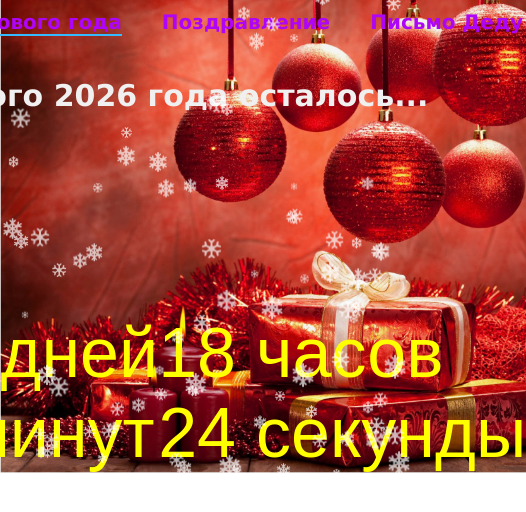
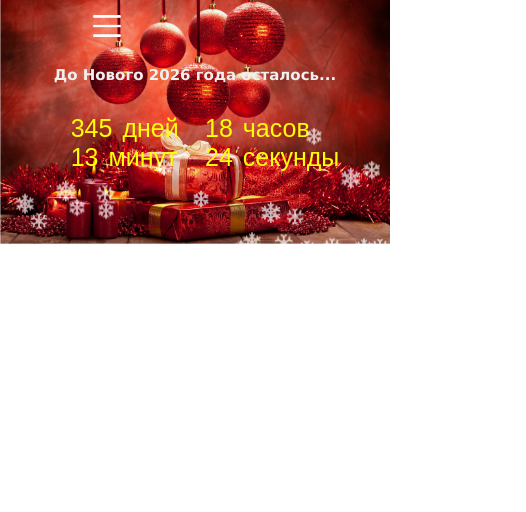
Before and after one commit to JavaScriptMan-for/HappyNewYear, a React (Vite) app in the folder client/: page / in a window 390 px wide. Shown: the top 512 px of the page, 526 px wide, since content can reach past the window. Built offline with nearby package versions, Linux system fonts and the light colour scheme.

Commit message:
udaprive_1

```diff
--- a/client/components/Header.tsx
+++ b/client/components/Header.tsx
@@ -1,32 +1,87 @@
 import "../css/App.css";
-import React from "react";
-import { FC, ReactNode, useEffect } from "react";
+import { FC, ReactNode, useEffect, useState, useMemo } from "react";
 import { Link, useLocation } from "react-router-dom";
+import menu from '/img/menu.png';
 
+interface WindowSize {
+    width: number;
+    height: number;
+}
 
 interface HeaderProps {
     children: ReactNode;
 }
-React.version
+
 const Header: FC<HeaderProps> = ({ children }) => {
     const location = useLocation();
+    const [open, setOpen] = useState<boolean>(false);
+    const [windowSize, setWindowSize] = useState<WindowSize>({
+        width: window.innerWidth,
+        height: window.innerHeight,
+    });
+    useEffect(() => {
+        const handleResize = () => {
+          setWindowSize(prevSize => ({
+            ...prevSize,
+            width: window.innerWidth,
+            height: window.innerHeight,
+        }));
+        };
 
+        window.addEventListener('resize', handleResize);
 
-  const getLinkStyle = (path: string) => {
+        return () => {
+            window.removeEventListener('resize', handleResize);
+        };
+    }, []);
+
+    const handleOpenMenu = () => {
+      !open ? setOpen(true) : setOpen(false)
+    };
+    const handleCloseMenu = () => {
+        setOpen(false);
+    };
+    const getLinkStyle = useMemo(() => (path: string) => {
       return location.pathname === path ? { borderBottom: '2px solid rgb(53, 185, 255)' } : {};
-  };
+    }, [location.pathname]);
+
     useEffect(() => {
         switch (location.pathname) {
-       case '/': document.body.style.cssText = `background-image: url(/img/happy.png)`; break;
-      case '/send-gift': document.body.style.cssText = `background-image: url(/img/background.jpg)`; break;
-      case '/send-to-SantaClaus': document.body.style.cssText = `background-image: url(/img/back.jpg)`; break;
-      default: document.body.style.cssText = `background-image: url(/img/happy.png)`;
+            case '/':
+                document.body.style.cssText = `background-image: url(/img/happy.png)`;
+                break;
+            case '/send-gift':
+                document.body.style.cssText = `background-image: url(/img/background.jpg)`;
+                break;
+            case '/send-to-SantaClaus':
+                document.body.style.cssText = `background-image: url(/img/back.jpg)`;
+                break;
+            default:
+                document.body.style.cssText = `background-image: url(/img/happy.png)`;
         }
     }, [location]);
 
     return (
         <>
             <div id="header">
+                <dialog open={open}>
+                  <div id="center">
+                  <h1>Перейти по ссылке</h1>
+                    <Link style={getLinkStyle("/")} to="/">
+                        Время до Нового года
+                    </Link> <br />
+                    <Link style={getLinkStyle("/send-gift")} to="/send-gift">
+                        Поздравление
+                    </Link> <br />
+                    <Link style={getLinkStyle("/send-to-SantaClaus")} to="/send-to-SantaClaus">
+                        Письмо Деду Морозу
+                    </Link> <br />
+                    <a onClick={handleCloseMenu} id="close">
+                        Закрыть
+                    </a>
+                  </div>
+                </dialog>
+                {windowSize.width > 400 ? (
                     <nav>
                         <Link style={getLinkStyle("/")} to="/">
                             Время до Нового года
@@ -38,6 +93,11 @@ const Header: FC<HeaderProps> = ({ children }) => {
                             Письмо Деду Морозу
                         </Link>
                     </nav>
+                ) : (
+                    <nav>
+                        <img onClick={handleOpenMenu} id="menu" src={menu} alt="s" />
+                    </nav>
+                )}
                 <h1>{children}</h1>
             </div>
         </>
--- a/client/components/Send.tsx
+++ b/client/components/Send.tsx
@@ -31,11 +31,11 @@ const Send:FC = ()=> {
    <form onSubmit={handleSubmit}>
       <label>
         <span>Email получателя:</span> <br />
-        <input placeholder="Напиши email того, кого хочешь поздравить..." id="email" type="email" value={to} onChange={e => setTo(e.target.value)} required/>
+        <input  placeholder="Напиши email того, кого хочешь поздравить..." id="email" type="email" value={to} onChange={e => setTo(e.target.value)} required/>
       </label>
       <label>
         <span>Имя получателя:</span> <br />
-        <input placeholder="Напиши имя в родительном падеже..." type="text" value={name} onChange={e => setName(e.target.value)} required/>
+        <input placeholder="Напиши имя в родительном падеже..." id="name" type="text" value={name} onChange={e => setName(e.target.value)} required/>
       </label>
       <label>
         <span>Сообщение:</span>  <br />
--- a/client/components/SendToSantaClaus.tsx
+++ b/client/components/SendToSantaClaus.tsx
@@ -33,7 +33,7 @@ const SendSantaClaus:FC = ()=> {
             <label htmlFor="_name">
                 <span>Твоё имя:</span> <br />
                 <input
-                id="_name"
+                 id="name"
                  name="name"
                  type="text"
                  value={name}
--- a/client/components/Snow.tsx
+++ b/client/components/Snow.tsx
@@ -1,7 +1,43 @@
-import React, { FC, useEffect } from 'react';
+import React, { FC, useEffect, useState } from 'react';
 
 React.version;
+
+interface WindowSize {
+    width: number;
+    height: number;
+}
+
 const Snow: FC = () => {
+    const [size, setSize] = useState<number>(Math.random() * 17 + 8)
+    const [duration, setDuration] = useState<number>(Math.random() * 15 + 8)
+    const [windowSize, setWindowSize] = useState<WindowSize>({
+        width: window.innerWidth,
+        height: window.innerHeight,
+      });
+
+      useEffect(() => {
+        const handleResize = () => {
+          setWindowSize({
+            width: window.innerWidth,
+            height: window.innerHeight,
+          });
+        };
+
+        window.addEventListener('resize', handleResize);
+
+        return () => {
+          window.removeEventListener('resize', handleResize);
+        };
+      }, []);
+
+      useEffect(()=> {
+        if(windowSize.width <= 680) {
+            setSize(Math.random() * 10 + 5);
+            setDuration(Math.random() * 20 + 8)
+        }
+
+      }, [windowSize])
+
     useEffect(() => {
         const snowContainer: HTMLDivElement | null = document.querySelector('.snow-container');
         const numSnowflakes: number = 80;
@@ -11,7 +47,7 @@ const Snow: FC = () => {
             `/img/snow3.png`
         ];
         if (snowContainer) {
-            for (let i = 0; i < numSnowflakes; i++) {
+            for (let i: number = 0; i < numSnowflakes; i++) {
                 const snowflake = document.createElement('div');
                 snowflake.classList.add('snowflake');
                 snowflake.style.left = `${Math.random() * 100}%`;
@@ -27,11 +63,10 @@ const Snow: FC = () => {
                 snowflake.style.animationDelay = `${delay}s`
 
                 // Задаем размер
-                const size = Math.random() * 17 + 8;
                 snowflake.style.width = `${size}px`
                 snowflake.style.height = `${size}px`
 
-                const duration = Math.random() * 15 + 8;
+                //Задержка
                 snowflake.style.animationDuration = `${duration}s`
             }
         }
--- a/client/css/App.css
+++ b/client/css/App.css
@@ -148,3 +148,154 @@ textarea::placeholder {
     font-size: 20px;
     color: #aaa;
 }
+#menu {
+    width: 32px;
+    cursor: pointer;
+    margin-left: 40px;
+}
+dialog {
+    border: none;
+     background-color: #fff;
+    box-shadow: 0 2px 8px rgba(0, 0, 0, 0.25);
+    padding: 20px;
+    border-radius: 8px;
+    position: fixed;
+    outline: none;
+    width: 190px;
+    height: 160px;
+    margin-top: 50%;
+    margin-left: 50%;
+    transform: translate(-50%, -50%);
+}
+dialog h1 {
+    margin-bottom: 20px;
+    color: black;
+    font-size: 15px;
+    text-align: center;
+}
+#close {
+    color: red;
+}
+#center {
+    display: flex;
+    justify-content: center;
+    flex-direction: column;
+    align-items: center;
+}
+
+@media (max-width: 800px) {
+    a {
+        font-size: 15px;
+        margin-right: 10px;
+    }
+}
+@media screen and (max-width: 790px) {
+    input {
+        width: 300px;
+    }
+    #name {
+        width: 250px;
+    }
+     textarea {
+        width: 350px;
+    }
+    button {
+        width: 400px;
+    }
+    h1 {
+        font-size: 25px;
+    }
+}
+@media screen and (max-width: 600px) {
+    a {
+        font-size: 13px;
+    }
+}
+@media (max-width: 480px) {
+    h1 {
+        font-size: 10px;
+        text-align: center;
+    }
+    label * {
+        margin-left: 10px;
+    }
+    #email {
+        width: 250px;
+    }
+    #name {
+        width: 200px;
+    }
+    textarea {
+        width: 300px;
+        margin-left: 5px;
+    }
+    button {
+        width: 350px;
+        margin-left: 5px;
+    }
+    a {
+        font-size: 11px;
+    }
+   a:first-child {
+    margin-left: 20px;
+   }
+   label {
+    font-size: 15px;
+   }
+}
+@media (max-width: 416px) {
+    a {
+        font-size: 10px;
+    }
+    h1 {
+        font-size: 5px;
+    }
+}
+@media (max-width: 366px) {
+   textarea {
+    width: 200px;
+   }
+   button {
+    width: 250px;
+   }
+   dialog {
+    margin-top: 70%;
+   }
+}
+@media screen and (max-width: 300px) {
+    form {
+        margin-left: 13px;
+    }
+}
+@media (max-width: 240px) {
+    textarea {
+        width: 150px;
+    }
+    #email {
+        width: 140px;
+    }
+    #name {
+        width: 130px;
+    }
+    button {
+        width: 200px;
+    }
+    dialog {
+        margin-top: 90%;
+    }
+}
+@media screen and (max-width: 220px) {
+    form {
+        margin-left: 1px;
+    }
+    dialog {
+        width: 150px;
+    }
+}
+@media (max-width: 200px) {
+    body {
+        overflow: scroll;
+    }
+}
+@media screen and (max-width: 180px) {
+}
--- a/client/css/bcg.css
+++ b/client/css/bcg.css
@@ -29,14 +29,12 @@ body {
     animation: fall linear infinite;
 }
 
-/* Определяем анимацию для снежинок */
 @keyframes fall {
     to {
         transform: translateY(100vh);
     }
 }
 
-/* Настроим псевдоэлементы для разных размеров и скоростей снежинок */
 .snowflake:nth-child(1) {
     left: 10%;
     animation-duration: 10s;
--- a/client/css/style2.css
+++ b/client/css/style2.css
@@ -18,3 +18,41 @@ input {
     font-family: Arial, Helvetica, sans-serif ,serif;
     color: yellow;
 }
+@media screen and (max-width: 870px) {
+    #timer {
+        margin-left: 20px;
+    }
+    #timer * {
+        font-size: 40px;
+    }
+    .number {
+        margin-right: 10px;
+    }
+}
+@media screen and (max-width: 750px) {
+    #timer {
+        margin-top: 100px;
+    }
+
+}
+@media screen and (max-width: 600px) {
+    h1 {
+        font-size: 20px;
+    }
+}
+@media screen and (max-width: 470px) {
+    #timer * {
+        font-size: 25px;
+    }
+    #timer {
+        margin-top: 50px;
+    }
+}
+@media screen and (max-width: 400px) {
+    h1 {
+        font-size: 15px;
+    }
+    #timer {
+        margin-top: 30px;
+    }
+}
--- a/client/pages/MainPage.tsx
+++ b/client/pages/MainPage.tsx
@@ -3,6 +3,7 @@ import Send from '../components/Send';
 import Header from "../components/Header"
 import Snow from "../components/Snow"
 import "../css/App.css";
+
 
 const MainPage:FC = ()=> {
     return (
--- a/client/src/App.tsx
+++ b/client/src/App.tsx
@@ -4,6 +4,7 @@ import SendToSanta from "../pages/SendToSanta"
 import NewYear from "../pages/NewYear"
 import { Route, Routes } from 'react-router-dom';
 import "../css/App.css";
+
 
 const App: React.FC = () => {
   return (
```
Also changed, not shown: client/public/img/menu.png (added). Lines whose indentation alone changed are shown as unchanged.
